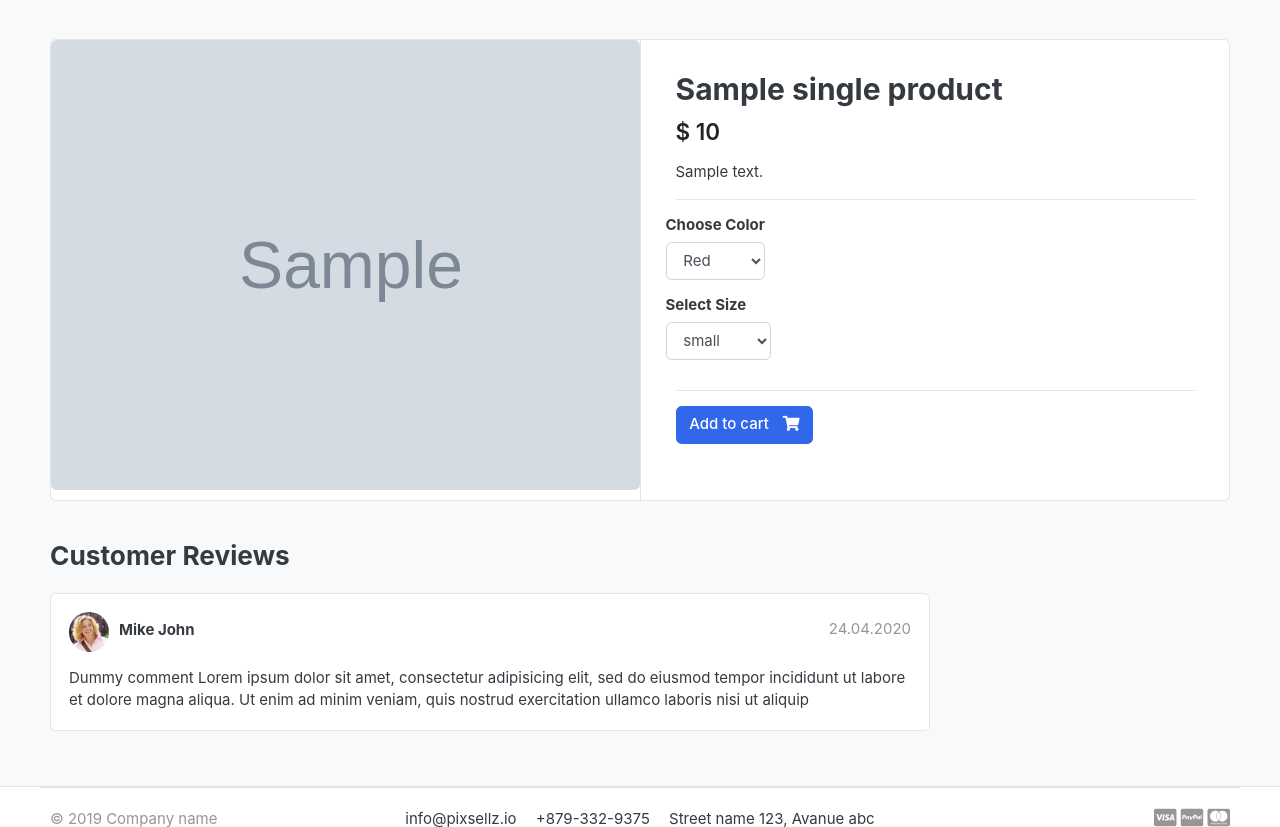
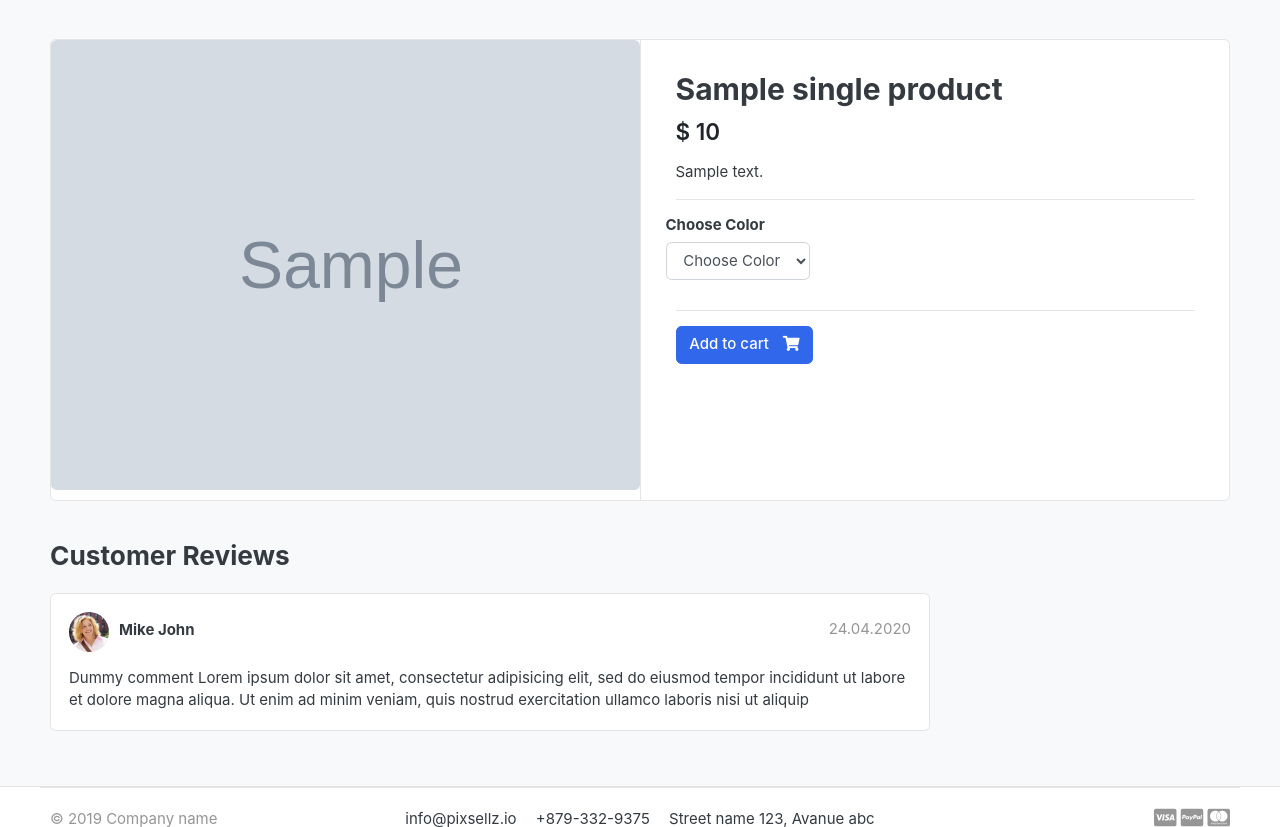
Before and after one commit to ProgramerSalar/cart, a Django app: template templates/store/product_detail.html in a window 1280 px wide. Shown: the part 156-983 px from the top of the page. Run offline with Django 3.2, Linux system fonts and the light colour scheme; the template is opened without the code that fills it: most values are stand-ins (such as "Sample title", 1, 10 or a date in 2020); grey boxes marked "Sample" are stand-in pictures; some libraries are stand-ins or nearby versions; some web fonts are replaced.

Commit message:
Product Variation Fetch Dynamic Color

```diff
--- a/carts/views.py
+++ b/carts/views.py
@@ -15,8 +15,8 @@ def _cart_id(request):
 
 def add_cart(request, product_id):
     color = request.GET['color']
-    size = request.GET['size']
-    return HttpResponse(color + size)
+    # size = request.GET['size']
+    return HttpResponse(color)
     exit()
 
 
--- a/templates/store/product_detail.html
+++ b/templates/store/product_detail.html
@@ -35,14 +35,15 @@
         <div class="row">
             <div class="item-option-select">
                 <h6>Choose Color</h6>
-                 <select name = 'color' class = 'form-control'>
-                  <option value='red'>Red</option>
-                  <option value='yellow'>Yellow</option>
-                  <option value='green'>Green</option>
+                 <select name = 'color' class = 'form-control' required>
+                  <option value = "" disabled selected >Choose Color</option>
+                  {% for i in single_product.variation_set.all %}
+                  <option value='{{ i.variation_value }}'>{{ i.variation_value }}</option>
+                  {% endfor %}
                  </select>
             </div>
         </div> <!-- row.// -->
-        <div class="row">
+        {% comment %} <div class="row">
             <div class="item-option-select">
                 <h6>Select Size</h6>
                 <select name = 'size' class='form-control'>
@@ -52,7 +53,7 @@
                  </select>
 
             </div>
-        </div> <!-- row.// -->
+        </div> <!-- row.// --> {% endcomment %}
         <hr>
       {% if single_product.stock <= 0 %}
         <h5 class = 'text-danger'>Out of stock</h5>
```
Also changed, not shown: db.sqlite3.
